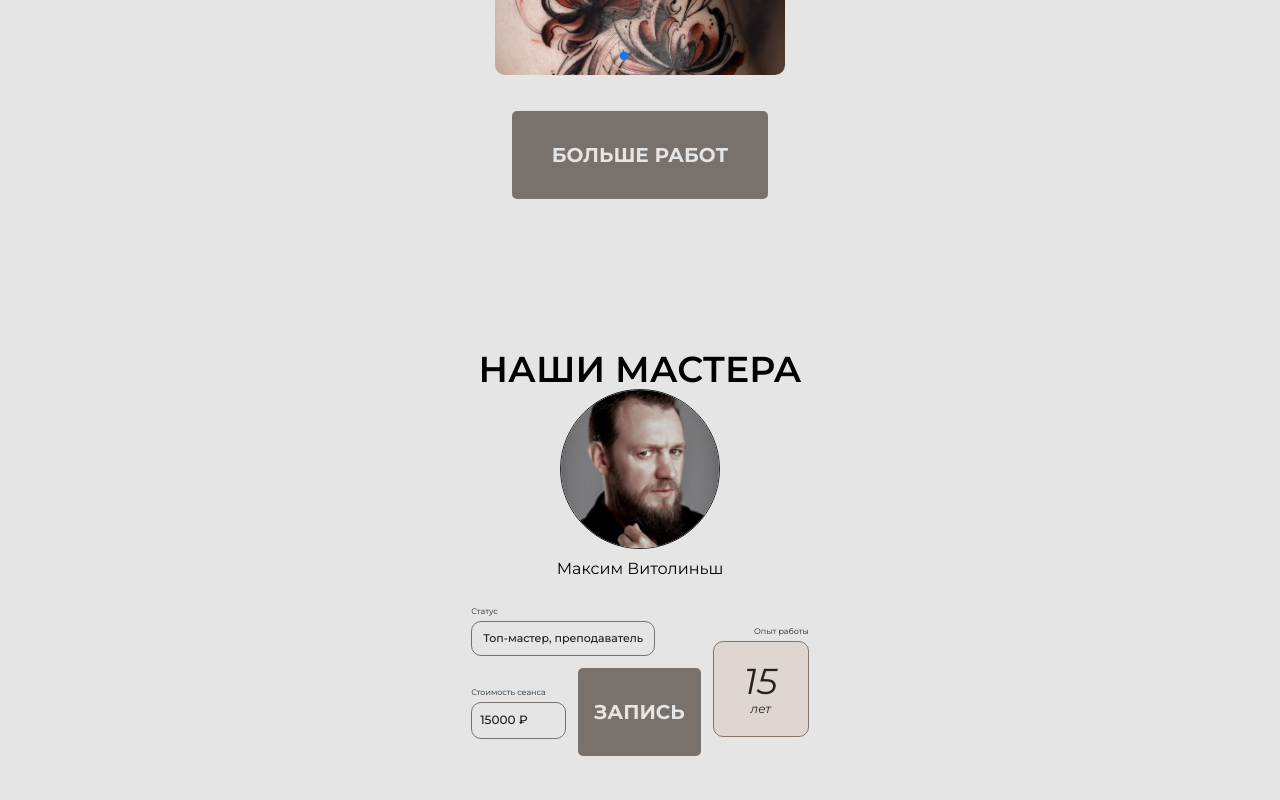
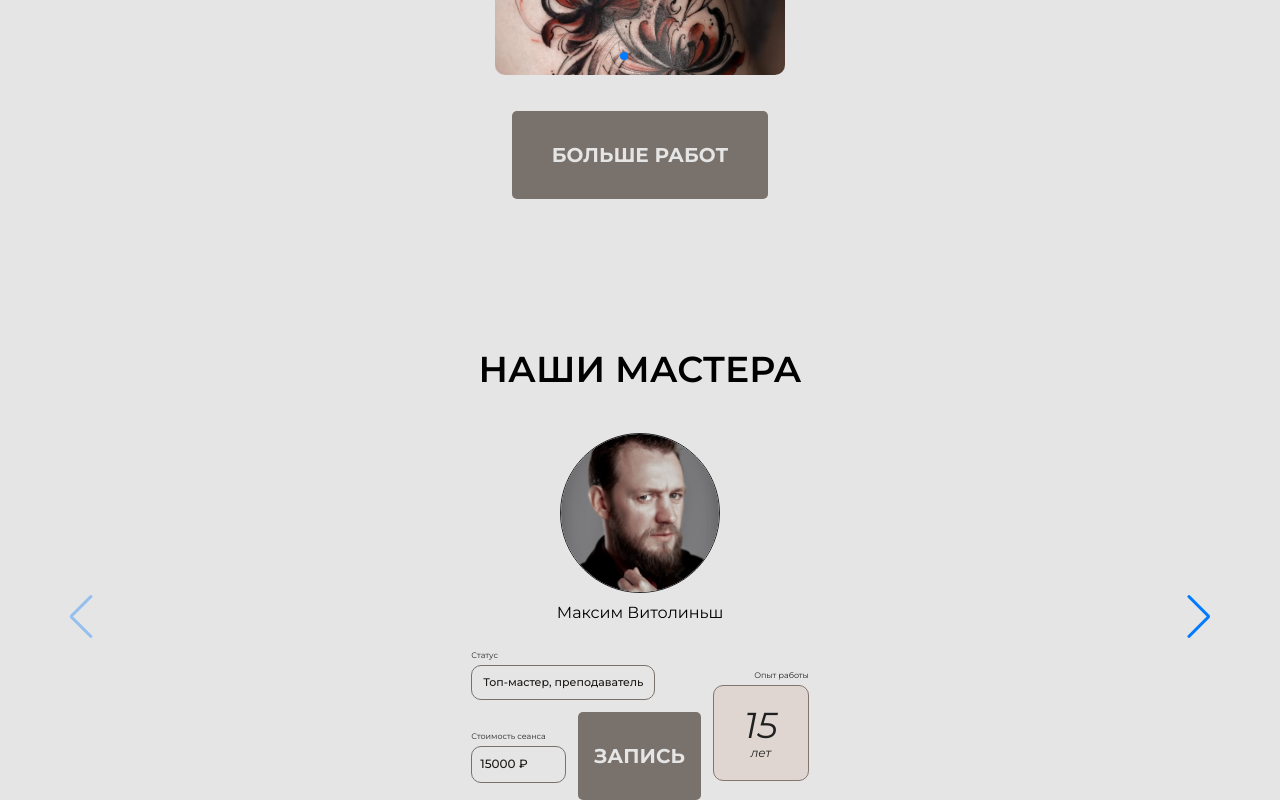
Before and after one commit to Prains/cktatto, a Next.js app: page / in a window 1280 px wide. Shown: the part 933-1733 px from the top of the page. Before the commit the page ends 1689 px from the top, so only its background shows below. Built offline with nearby package versions, Linux system fonts and the light colour scheme.

Commit message:
masters block finally finished

```diff
--- a/components/Mainpage/MastersBlock/MastersBlock.tsx
+++ b/components/Mainpage/MastersBlock/MastersBlock.tsx
@@ -1,7 +1,8 @@
+"use client";
 import { Swiper, SwiperSlide } from "swiper/react";
 import "swiper/css";
-import "swiper/css/pagination";
-import { Pagination } from "swiper/modules";
+import { Navigation } from "swiper/modules";
+import "swiper/css/navigation";
 import masterImage from "./2023-04-06 2.30 2.png";
 import MasterItem from "./MasterItem/MasterItem";
 import ContentZone from "@/components/ui/ContentZone/ContentZone";
@@ -15,14 +16,36 @@ const MastersBlock = () => {
       role: "Топ-мастер, преподаватель",
       price: 15000,
     },
+    {
+      image: masterImage.src,
+      name: "Максим Витолиньш",
+      experience: 15,
+      role: "Топ-мастер, преподаватель",
+      price: 15000,
+    },
+    {
+      image: masterImage.src,
+      name: "Максим Витолиньш",
+      experience: 15,
+      role: "Топ-мастер, преподаватель",
+      price: 15000,
+    },
   ];
   return (
-    <section className="flex flex-col">
-      <ContentZone className="flex flex-col">
-        <h2 className="text-semibold uppercase self-center еуч">
+    <section>
+      <ContentZone>
+        <h2 className="text-semibold mb-11 self-center text-center uppercase">
           наши мастера
         </h2>
-        <MasterItem {...masters[0]} />
+        <Swiper modules={[Navigation]} navigation>
+          {masters.map((master, index) => {
+            return (
+              <SwiperSlide key={index}>
+                <MasterItem {...master} />
+              </SwiperSlide>
+            );
+          })}
+        </Swiper>
       </ContentZone>
     </section>
   );
```
